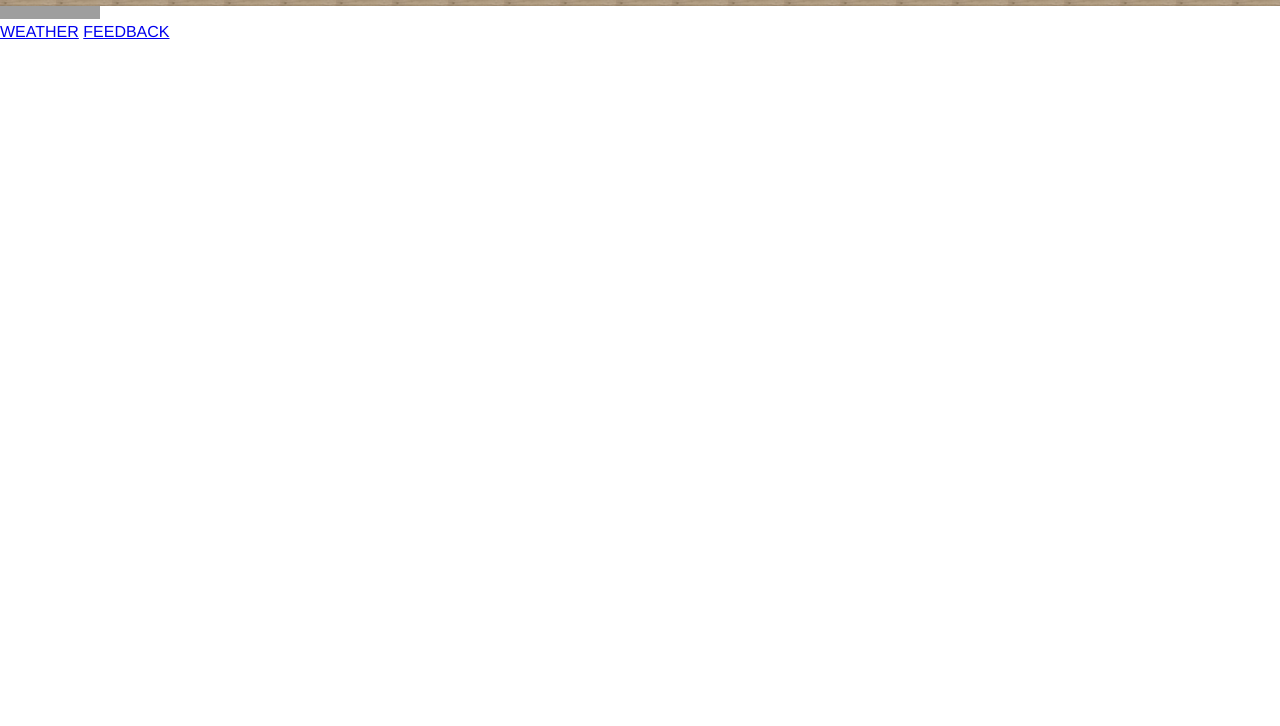
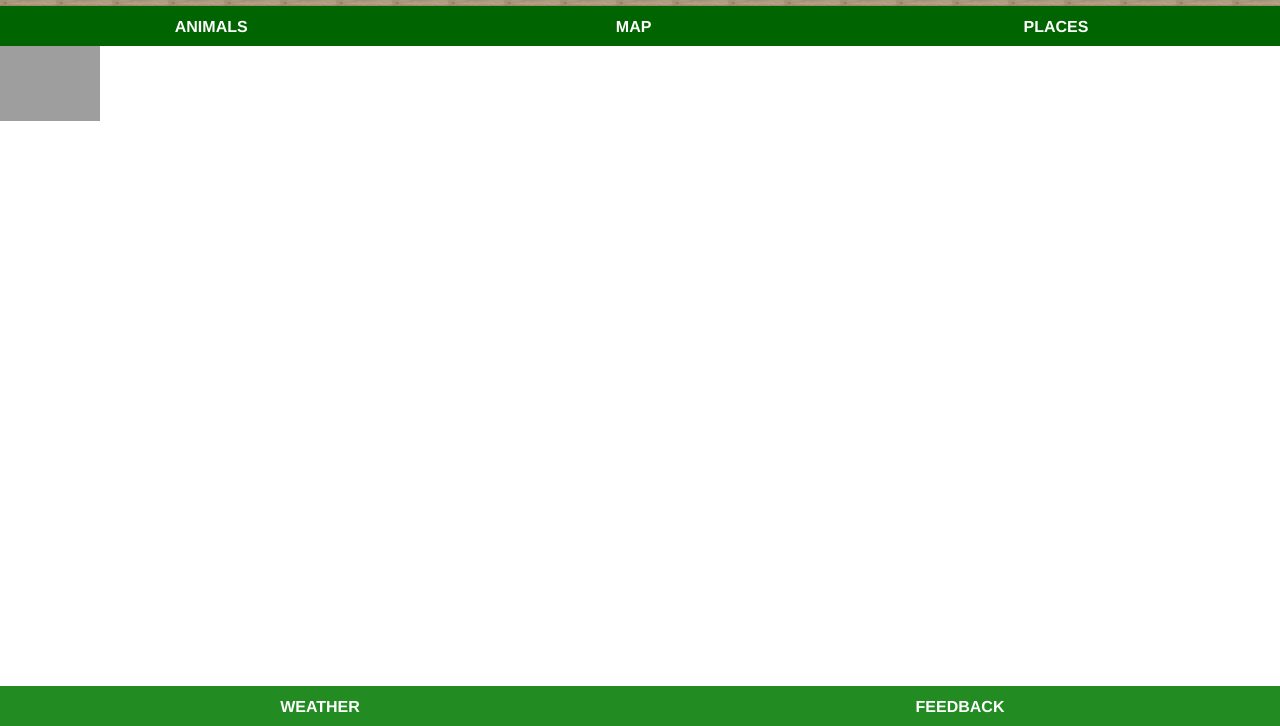
Before and after one commit to Geekdoestech/Pine-City-zoo, a plain HTML site: page index.html in a window 1280 px wide. Shown: the part 74-800 px from the top of the page. Drawn offline with Linux system fonts and the light colour scheme; grey boxes are pictures that could not be loaded.

Commit message:
style.css

```diff
--- a/style.css
+++ b/style.css
@@ -21,3 +21,53 @@ body{
       height : 70%;
       padding-top: 15px;
 }
+/*=======Top Tabs=======*/
+#tabs-top{
+      position: fixed;
+      top     : 80px;
+      left    : 0;
+      z-index : 500;
+      width   : 100%;
+      height  : 40px;
+      background-color: darkgreen;
+}
+
+#tabs-top a{
+      float   : left;
+      display : block;
+      width   : 33%;
+      height  :35px;
+      font-weight : 700;
+      color       : white;
+      text-align  : center;
+      text-decoration : none;
+      padding-top     : 12px;
+}
+/*======Main-home=====*/
+
+#main-home{
+    margin-top: 120px;
+}
+/*=====Bottom tabs===*/
+
+#tabs-bottom{
+    position: fixed;
+    bottom: 0;
+    left: 0;
+    z-index: 500;
+    width: 100%;
+    height: 40px;
+    background-color: forestgreen;
+}
+
+#tabs-bottom a{
+    float: left;
+    display : block;
+     width : 50%;
+     height : 35px;
+     font-weight : 700;
+     color       : white;
+     text-align  : center;
+     text-decoration : none;
+     padding-top     : 12px;
+}
```
